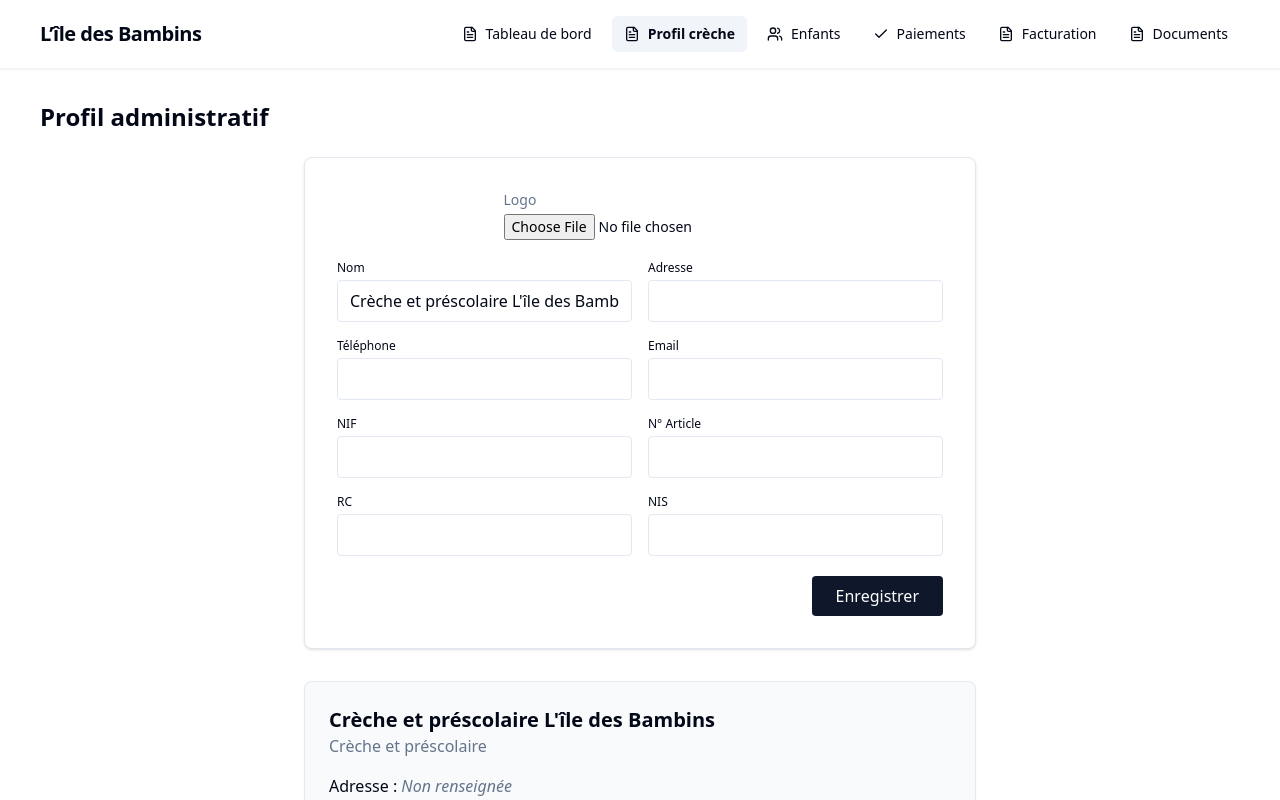
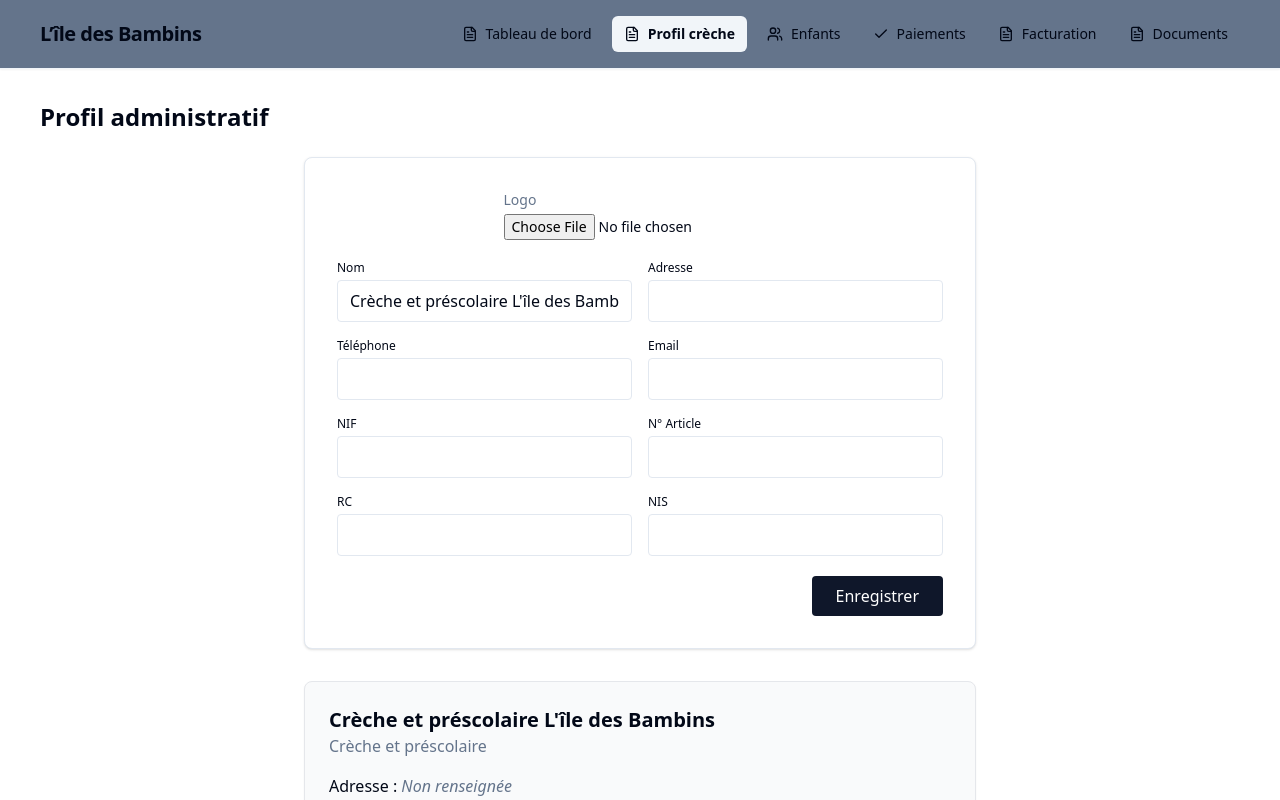
Before and after one commit to Mehdi1002/bambin-dashboard-secret, a React (Vite) app: page /admin in a window 1280 px wide. Shown: the top 800 px of the page. Built offline with nearby package versions, Linux system fonts and the light colour scheme.

Commit message:
Visual edit in Lovable
Edited UI in Lovable

```diff
--- a/src/components/Layout.tsx
+++ b/src/components/Layout.tsx
@@ -35,7 +35,7 @@ export default function Layout({
     pathname
   } = useLocation();
   return <div className="min-h-screen flex flex-col bg-background">
-      <header className="flex items-center justify-between px-10 py-4 bg-white border-b border-muted shadow-sm">
+      <header className="flex items-center justify-between px-10 py-4 border-b border-muted shadow-sm bg-slate-500">
         <div className="flex items-center gap-3">
 
           <span className="text-xl font-bold tracking-tight">
```
